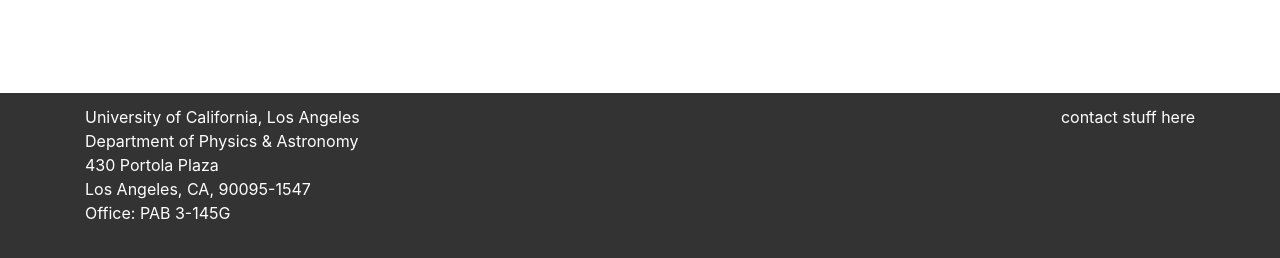
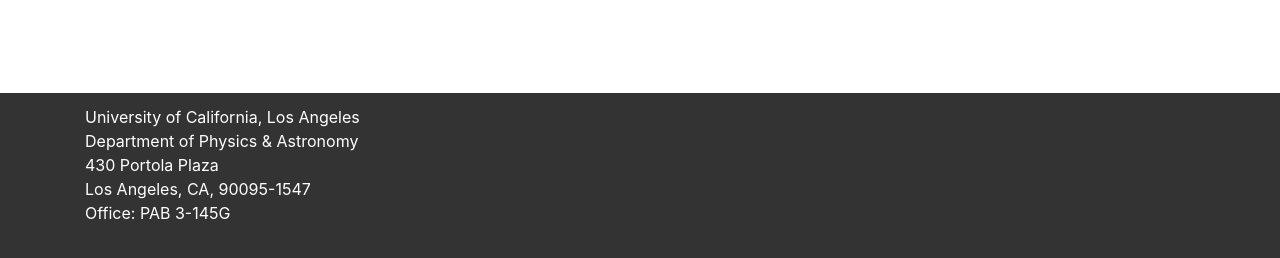
Before and after one commit to peterrwi/peterrwi.github.io, a Jekyll site: the page built from index.html, in a window 1280 px wide and 900 px high, scrolled down 2848 px. Shown: the part 156-414 px from the top of the window. Built offline with Jekyll 4.4.1, drawn with Linux system fonts in a browser that asks for light colours; nearby versions of some CDN libraries.

Commit message:
Removed 'contact stuff here'

```diff
--- a/_includes/footer.html
+++ b/_includes/footer.html
@@ -11,9 +11,6 @@
           Office: PAB 3-145G
         </address>
       </div>
-      <div class="col-md-6 text-right">
-        contact stuff here
-      </div>
     </div>
   </div>
 </footer>
```
